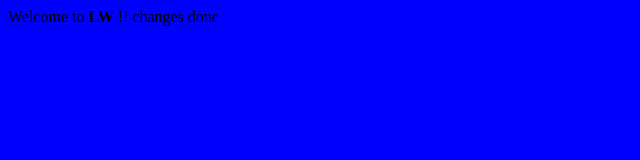
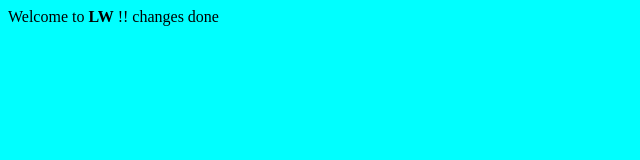
Before and after one commit to Nikhij/jenkinstraining2022first, a plain HTML site: page index.html in a window 1280 px wide. Shown: the whole page, without its empty margins (0-640 px from the left). Drawn offline with Linux system fonts and the light colour scheme.

Commit message:
updated color

```diff
--- a/index.html
+++ b/index.html
@@ -1,4 +1,4 @@
-<body bgcolor='blue'>
+<body bgcolor='aqua'>
 Welcome to <b>LW</b> !!
 changes done
 
```
